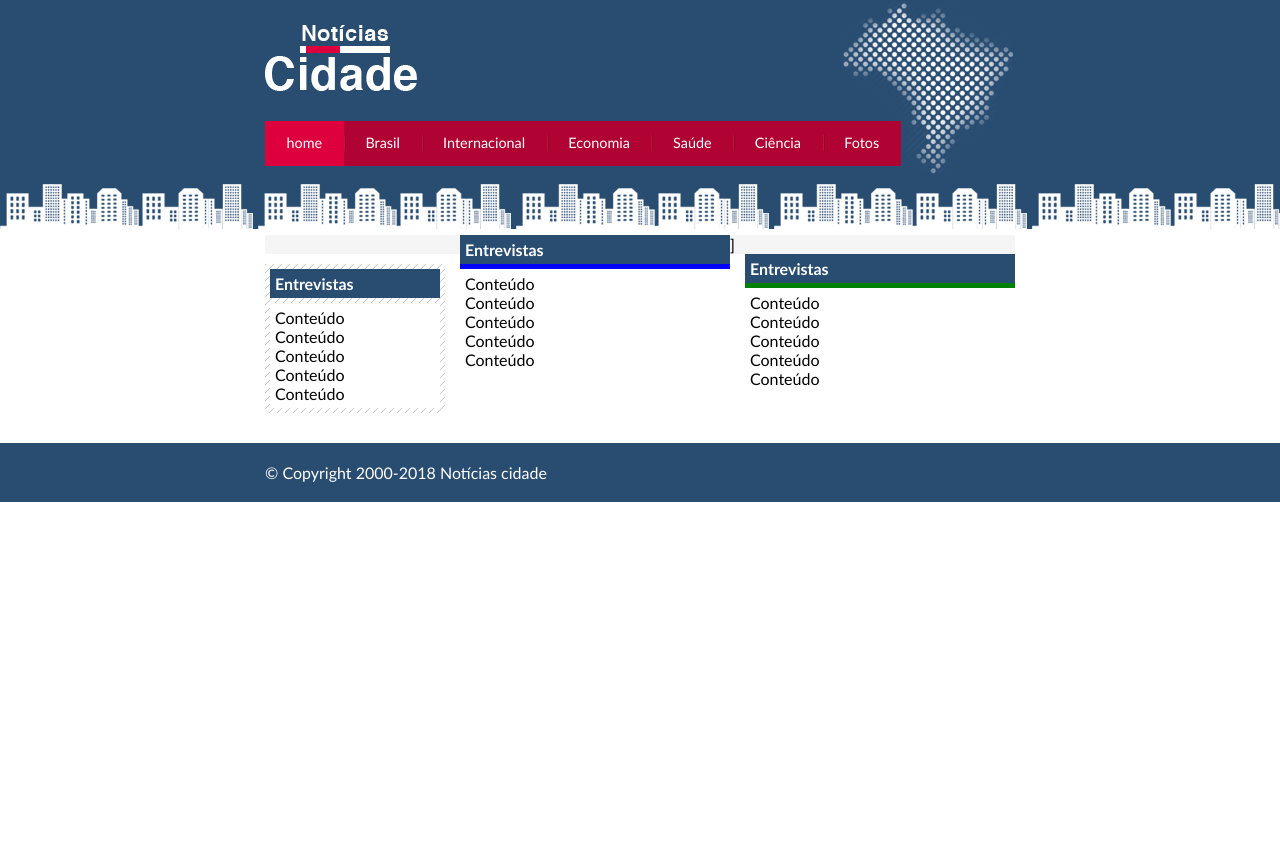
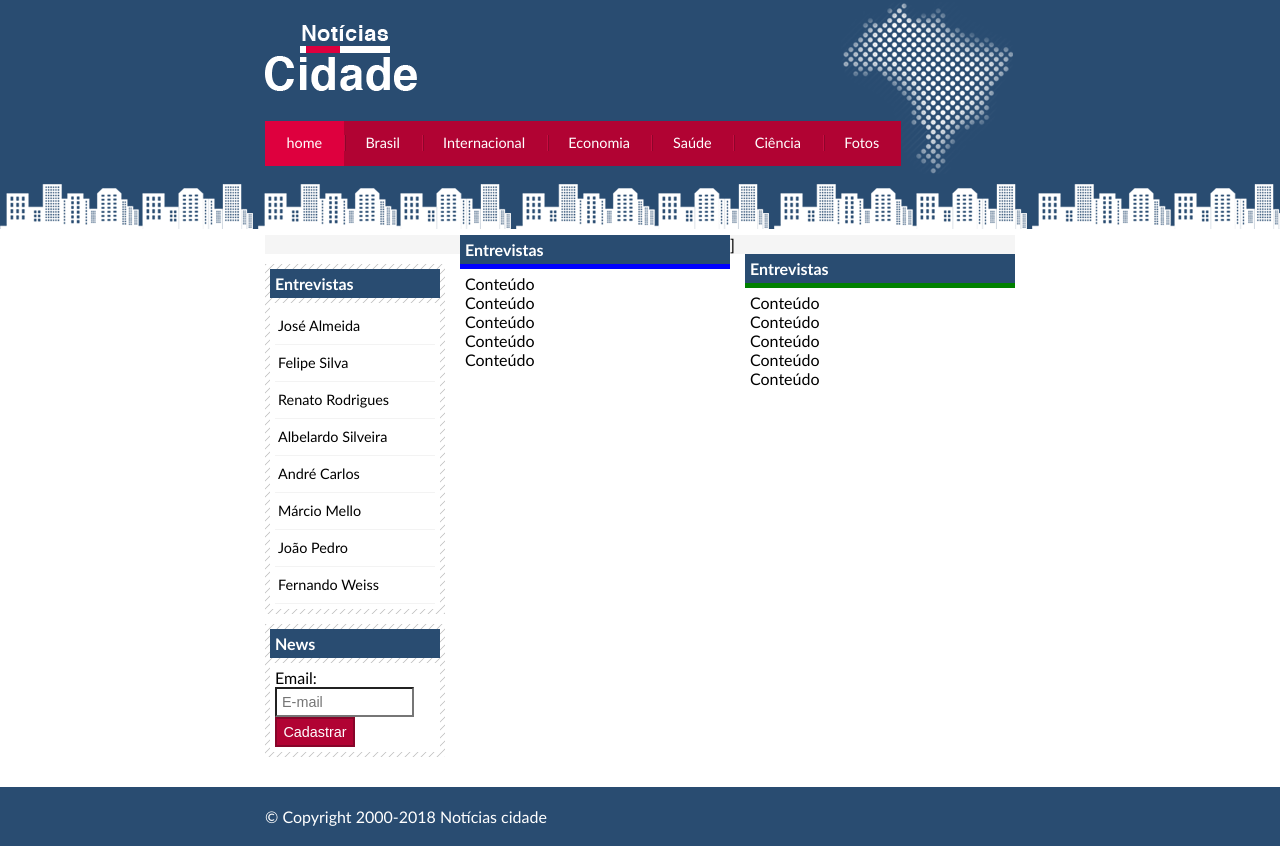
Before and after one commit to EnricoMontova/noticias-cidade, a plain HTML site: page index.html in a window 1280 px wide. Before the commit the page ends 800 px from the top, so only its background shows below. Drawn offline with Linux system fonts and the light colour scheme.

Commit message:
Barra lateral

```diff
--- a/CSS/estilo.css
+++ b/CSS/estilo.css
@@ -137,6 +137,43 @@ h2 {
 	margin-top: 5px;
 }
 
+/* Formatar menus laterais */
+#lateral ul a {
+	font-size: 0.9em;
+	padding: 3px;
+	display: block;
+	line-height: 30px;
+	color: #000;
+	text-decoration: none;
+	border-bottom: 1px solid #f3f3f3;
+}
+
+#lateral ul a:hover{
+	background: #f9f9f9 url(../imagens/marcador.png) no-repeat left center;
+	padding-left: 20px;
+	color: #a1a1a1;
+}
+
+/*Formatando formulários*/
+label {
+	display: block;
+	cursor: pointer;
+}
+
+input {
+	padding: 5px;
+	width: 125px;
+	font-size: 0.9em;
+	background-color: #fff;
+}
+
+input.submit {
+	width: 80px;
+	color: #fff;
+	background-color: #b10333;
+	border: 2px solid #870529;
+}
+
 /*Rodape*/
 #container-rodape {
 	background: #294c71;
--- a/index.html
+++ b/index.html
@@ -59,11 +59,31 @@
 				<div class="caixa">
 					<h2>Entrevistas</h2>
 					<div class="caixa-conteudo">
-						Conteúdo<br>
-						Conteúdo<br>
-						Conteúdo<br>
-						Conteúdo<br>
-						Conteúdo<br>
+						<ul>
+							<li><a href="">José Almeida</a></li>
+							<li><a href="">Felipe Silva</a></li>
+							<li><a href="">Renato Rodrigues</a></li>
+							<li><a href="">Albelardo Silveira</a></li>
+							<li><a href="">André Carlos</a></li>
+							<li><a href="">Márcio Mello</a></li>
+							<li><a href="">João Pedro</a></li>
+							<li><a href="">Fernando Weiss</a></li>
+						</ul>
+					</div>
+				</div>
+
+				<div class="caixa">
+					<h2>News</h2>
+					<div class="caixa-conteudo">
+							<form>
+								<div>
+									<label for="email">Email:</label>
+									<input type="text" name="email" id="email" placeholder="E-mail">
+								</div>
+								<div>
+									<input class="submit" type="submit" value="Cadastrar">
+								</div>
+							</form>
 					</div>
 				</div>
 
```
